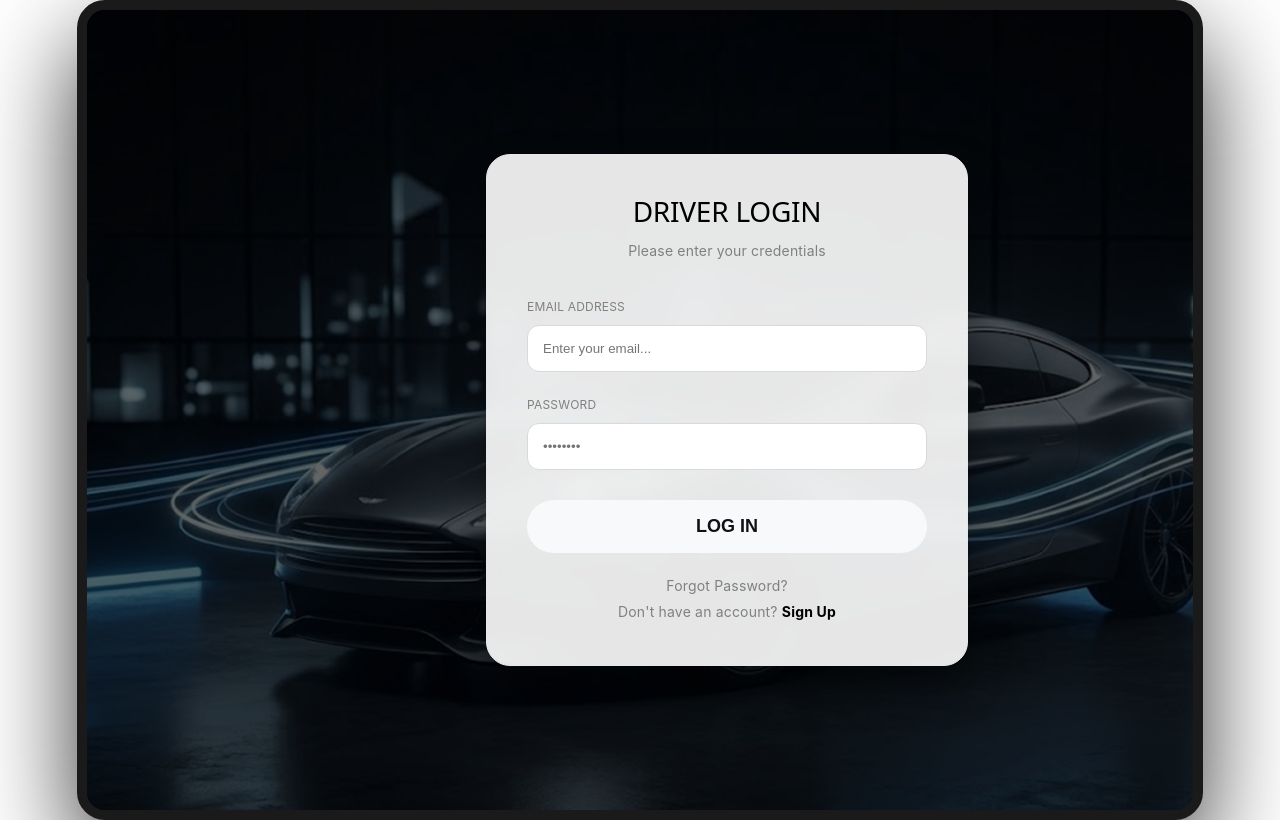
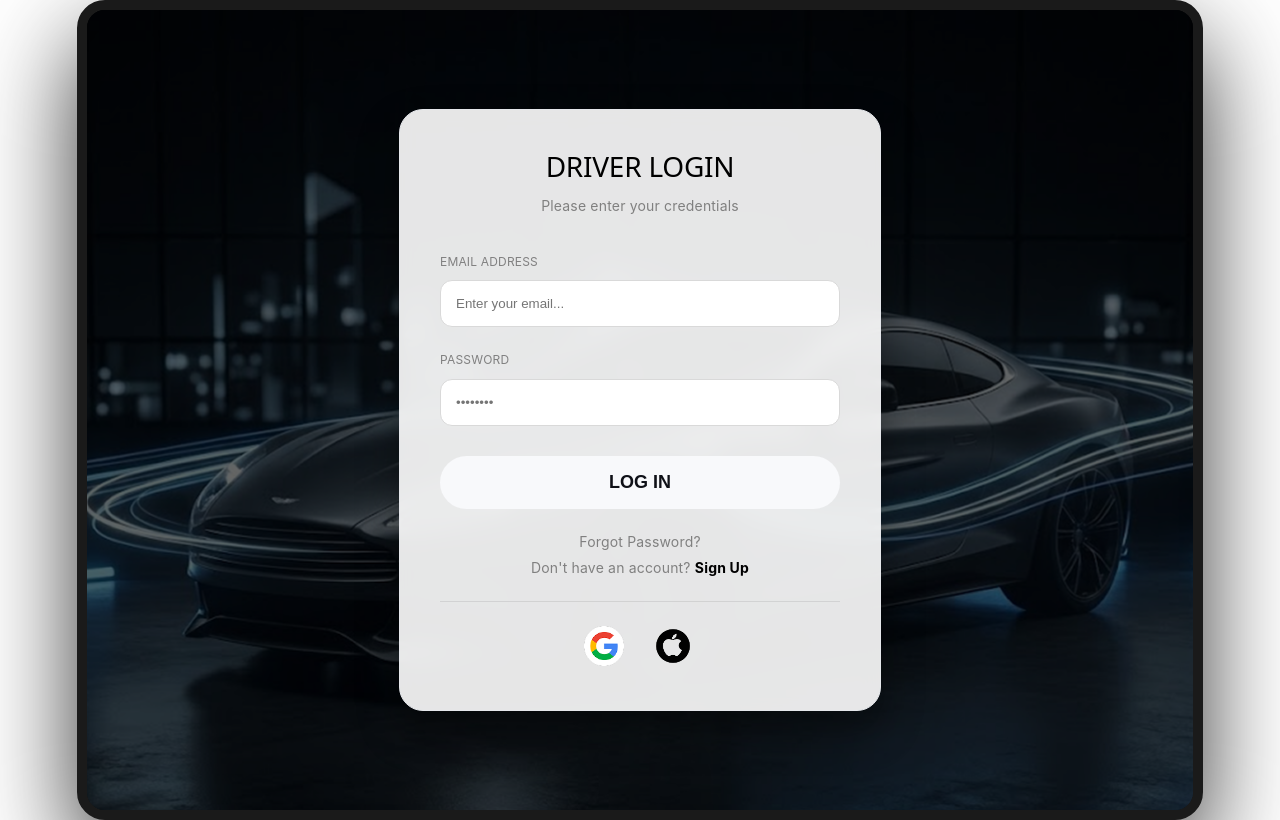
Before and after one commit to xy0625/grp5-ev-dashboard-prototype-design, a React (Vite) app in the folder ev-dashboard-prototype-design/: page / in a window 1280 px wide. Built offline with nearby package versions, Linux system fonts and the light colour scheme.

Commit message:
Add Signup page logic and update login UI

```diff
--- a/ev-dashboard-prototype-design/src/LoginPage.jsx
+++ b/ev-dashboard-prototype-design/src/LoginPage.jsx
@@ -1,6 +1,6 @@
-import React from 'react';
+import React, { useState } from 'react';
 
-// Using Jocelyn's design tokens for consistency
+// Theme configuration
 const tk = (theme) => {
   const dark = theme === "dark";
   return {
@@ -11,54 +11,133 @@ const tk = (theme) => {
     textSecond: dark ? "#9CA3AF" : "#808080",
     inputBg: dark ? "#252836" : "#FFFFFF",
     inputBorder: dark ? "1px solid #3A3F52" : "1px solid #D9D9D9",
+    accentBlue: "#1a73e8"
   };
 };
 
 export default function LoginPage({ theme = "dark", onLoginSuccess }) {
   const t = tk(theme);
 
-  // Function to handle login button click
+  // State to track which view to show: 'initial', 'google', or 'apple'
+  const [loginStep, setLoginStep] = useState('initial');
+
   const handleLogin = (e) => {
-    e.preventDefault();
+    if (e) e.preventDefault();
     if (onLoginSuccess) onLoginSuccess();
   };
 
-  return (
-    <div style={{
-      position: 'relative',
-      width: '100vw',
-      height: '100vh',
-      backgroundImage: 'url(/login-bg.png)', // This is the file you just added!
-      backgroundSize: 'cover',
-      backgroundPosition: 'center',
-      display: 'flex',
-      justifyContent: 'center',
-      alignItems: 'center',
-      fontFamily: 'Inter, sans-serif',
-      overflow: 'hidden'
-    }}>
-      {/* Background Overlay (深色遮罩让文字更清晰) */}
-      <div style={{
-        position: 'absolute',
-        top: 0, left: 0, width: '100%', height: '100%',
-        backgroundColor: 'rgba(0,0,0,0.5)',
-        zIndex: 1
-      }} />
+  // Helper function to render different steps based on user choice
+  const renderContent = () => {
+    // --- SIGN UP VIEW (Newly Added) ---
+    if (loginStep === 'signup') {
+      return (
+        <div style={{ animation: 'fadeIn 0.3s ease-in-out' }}>
+          <h2 style={{ color: t.textPrimary, fontSize: '28px', marginBottom: '10px' }}>CREATE ACCOUNT</h2>
+          <p style={{ color: t.textSecond, fontSize: '14px', marginBottom: '20px' }}>Join us to start your journey</p>
 
-      {/* Login Card (登录框) */}
-      <div style={{
-        position: 'relative',
-        zIndex: 2,
-        width: '100%',
-        maxWidth: '400px',
-        padding: '40px',
-        backgroundColor: t.cardBg,
-        border: t.cardBorder,
-        borderRadius: '24px',
-        boxShadow: '0 20px 40px rgba(0,0,0,0.4)',
-        textAlign: 'center',
-        backdropFilter: 'blur(10px)' // Glassmorphism effect
-      }}>
+          <form onSubmit={handleLogin}>
+            <div style={{ marginBottom: '15px', textAlign: 'left' }}>
+              <input
+                type="text"
+                placeholder="Full Name"
+                style={{ width: '100%', padding: '15px', borderRadius: '12px', backgroundColor: t.inputBg, color: t.textPrimary, border: t.inputBorder, boxSizing: 'border-box' }}
+              />
+            </div>
+            <div style={{ marginBottom: '15px', textAlign: 'left' }}>
+              <input
+                type="email"
+                placeholder="Email Address"
+                style={{ width: '100%', padding: '15px', borderRadius: '12px', backgroundColor: t.inputBg, color: t.textPrimary, border: t.inputBorder, boxSizing: 'border-box' }}
+              />
+            </div>
+            <div style={{ marginBottom: '20px', textAlign: 'left' }}>
+              <input
+                type="password"
+                placeholder="Create Password"
+                style={{ width: '100%', padding: '15px', borderRadius: '12px', backgroundColor: t.inputBg, color: t.textPrimary, border: t.inputBorder, boxSizing: 'border-box' }}
+              />
+            </div>
+            <button type="submit" style={{ width: '100%', padding: '16px', fontSize: '18px', fontWeight: 'bold', backgroundColor: t.textPrimary, color: t.pageBg, border: 'none', borderRadius: '30px', cursor: 'pointer' }}>
+              REGISTER
+            </button>
+          </form>
+
+          <p onClick={() => setLoginStep('initial')} style={{ color: t.textPrimary, marginTop: '20px', cursor: 'pointer', fontSize: '14px', fontWeight: 'bold' }}>
+            Already have an account? Log In
+          </p>
+        </div>
+      );
+    }
+
+    // --- GOOGLE VIEW ---
+    if (loginStep === 'google') {
+      return (
+        <div style={{ animation: 'fadeIn 0.3s ease-in-out' }}>
+          <img src="/google-icon.png" alt="Google" style={{ width: '48px', marginBottom: '15px' }} />
+          <h2 style={{ color: t.textPrimary, fontSize: '24px', marginBottom: '10px' }}>Sign in with Google</h2>
+
+          <div style={{
+            margin: '25px 0',
+            padding: '12px',
+            backgroundColor: t.inputBg,
+            borderRadius: '12px',
+            display: 'flex',
+            flexDirection: 'column',
+            alignItems: 'center',
+            border: t.cardBorder
+          }}>
+            <div style={{ width: '40px', height: '40px', borderRadius: '50%', backgroundColor: '#ccc', marginBottom: '10px', display: 'flex', justifyContent: 'center', alignItems: 'center' }}>👤</div>
+            <span style={{ color: t.textPrimary, fontSize: '14px', fontWeight: '500' }}>user.email@google.com</span>
+          </div>
+
+          <button
+            onClick={handleLogin}
+            style={{ width: '100%', padding: '15px', backgroundColor: t.accentBlue, color: '#fff', border: 'none', borderRadius: '30px', fontWeight: 'bold', cursor: 'pointer', fontSize: '16px' }}
+          >
+            Continue as User Name
+          </button>
+
+          <p onClick={() => setLoginStep('initial')} style={{ color: t.accentBlue, marginTop: '20px', cursor: 'pointer', fontSize: '14px' }}>Use another account</p>
+          <p style={{ color: t.accentBlue, marginTop: '10px', cursor: 'pointer', fontSize: '14px' }}>Forgot password?</p>
+        </div>
+      );
+    }
+
+    // --- APPLE VIEW ---
+    if (loginStep === 'apple') {
+      return (
+        <div style={{ animation: 'fadeIn 0.3s ease-in-out' }}>
+          <img src="/apple-icon.png" alt="Apple" style={{ width: '48px', marginBottom: '15px' }} />
+          <h2 style={{ color: t.textPrimary, fontSize: '24px', marginBottom: '10px' }}>Sign in with Apple ID</h2>
+
+          <div style={{ marginBottom: '20px' }}>
+            <input
+              type="text"
+              defaultValue="apple.user@icloud.com"
+              style={{ width: '100%', padding: '15px', borderRadius: '10px', border: t.inputBorder, backgroundColor: t.inputBg, color: t.textPrimary, textAlign: 'center' }}
+            />
+          </div>
+
+          <div style={{ margin: '20px 0', display: 'flex', flexDirection: 'column', alignItems: 'center', gap: '10px' }}>
+            <div style={{ fontSize: '24px' }}>👤</div>
+            <span style={{ color: t.textPrimary, fontSize: '14px' }}>Continue with Password</span>
+          </div>
+
+          <button
+            onClick={handleLogin}
+            style={{ width: '100%', padding: '12px', backgroundColor: t.textPrimary, color: t.pageBg, border: 'none', borderRadius: '10px', fontWeight: 'bold', cursor: 'pointer' }}
+          >
+            Login
+          </button>
+
+          <p onClick={() => setLoginStep('initial')} style={{ color: t.textPrimary, marginTop: '20px', cursor: 'pointer', fontSize: '14px', fontWeight: 'bold' }}>FaceID</p>
+        </div>
+      );
+    }
+
+    // --- INITIAL VIEW ---
+    return (
+      <>
         <h2 style={{ color: t.textPrimary, fontSize: '28px', marginBottom: '10px' }}>DRIVER LOGIN</h2>
         <p style={{ color: t.textSecond, fontSize: '14px', marginBottom: '30px' }}>Please enter your credentials</p>
 
@@ -90,16 +169,8 @@ export default function LoginPage({ theme = "dark", onLoginSuccess }) {
           </div>
 
           <button type="submit" style={{
-            width: '100%',
-            padding: '16px',
-            fontSize: '18px',
-            fontWeight: 'bold',
-            backgroundColor: '#F8F9FB', // Matching your Figma light button
-            color: '#0F1117',
-            border: 'none',
-            borderRadius: '30px',
-            cursor: 'pointer',
-            transition: '0.3s'
+            width: '100%', padding: '16px', fontSize: '18px', fontWeight: 'bold',
+            backgroundColor: '#F8F9FB', color: '#0F1117', border: 'none', borderRadius: '30px', cursor: 'pointer'
           }}>
             LOG IN
           </button>
@@ -107,9 +178,62 @@ export default function LoginPage({ theme = "dark", onLoginSuccess }) {
 
         <div style={{ marginTop: '20px', fontSize: '14px', color: t.textSecond }}>
           <p>Forgot Password?</p>
-          <p>Don't have an account? <span style={{ color: t.textPrimary, fontWeight: 'bold' }}>Sign Up</span></p>
+          <p style={{ marginBottom: '20px' }}>Don't have an account? <span onClick={() => setLoginStep('signup')} style={{ color: t.textPrimary, fontWeight: 'bold', cursor: 'pointer' }}>Sign Up</span></p>
+
+          <div style={{
+            display: 'flex',
+            justifyContent: 'center',
+            alignItems: 'center',
+            gap: '25px',
+            marginTop: '20px',
+            paddingTop: '20px',
+            borderTop: `1px solid ${t.textSecond}33`
+          }}>
+            <img
+                src="/google-icon.png"
+                alt="Google"
+                onClick={() => setLoginStep('google')}
+                style={{ width: '40px', height: 'auto', cursor: 'pointer' }}
+            />
+            <img
+                src="/apple-icon.png"
+                alt="Apple"
+                onClick={() => setLoginStep('apple')}
+                style={{ width: '48px', height: 'auto', cursor: 'pointer' }}
+            />
+          </div>
         </div>
+      </>
+    );
+  };
+
+  return (
+    <div style={{
+      position: 'relative', width: '100%', height: '100%',
+      backgroundImage: 'url(/login-bg.png)',
+      backgroundSize: 'cover', backgroundPosition: 'center',
+      display: 'flex', justifyContent: 'center', alignItems: 'center',
+      fontFamily: 'Inter, sans-serif', overflow: 'hidden'
+    }}>
+      <div style={{
+        position: 'absolute', top: 0, left: 0, width: '100%', height: '100%',
+        backgroundColor: 'rgba(0,0,0,0.5)', zIndex: 1
+      }} />
+
+      <div style={{
+        position: 'relative', zIndex: 2, width: '100%', maxWidth: '400px', padding: '40px',
+        backgroundColor: t.cardBg, border: t.cardBorder, borderRadius: '24px',
+        boxShadow: '0 20px 40px rgba(0,0,0,0.4)', textAlign: 'center', backdropFilter: 'blur(10px)'
+      }}>
+        {renderContent()}
       </div>
+
+      <style>{`
+        @keyframes fadeIn {
+          from { opacity: 0; transform: translateY(10px); }
+          to { opacity: 1; transform: translateY(0); }
+        }
+      `}</style>
     </div>
   );
 }
```
Also changed, not shown: ev-dashboard-prototype-design/public/apple-icon.png (added), ev-dashboard-prototype-design/public/google-icon.png (added).
